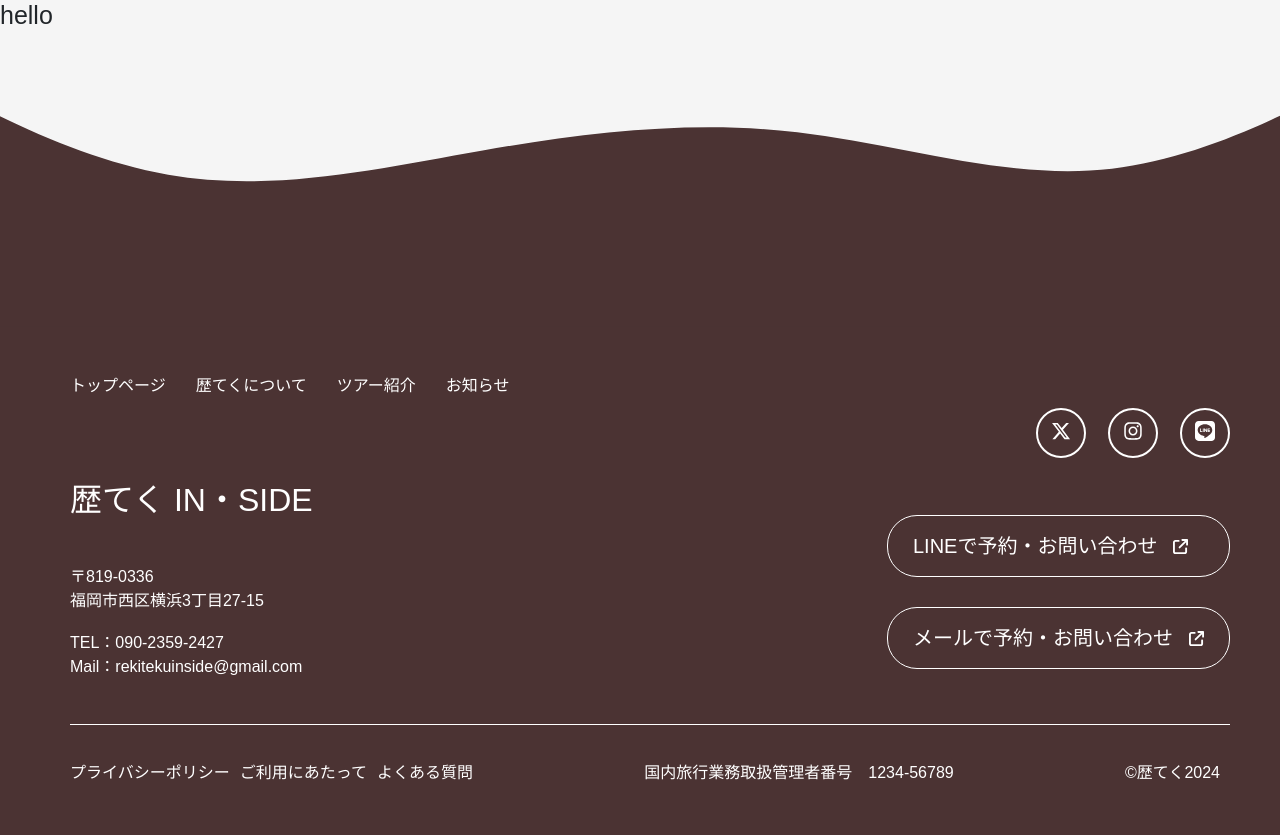
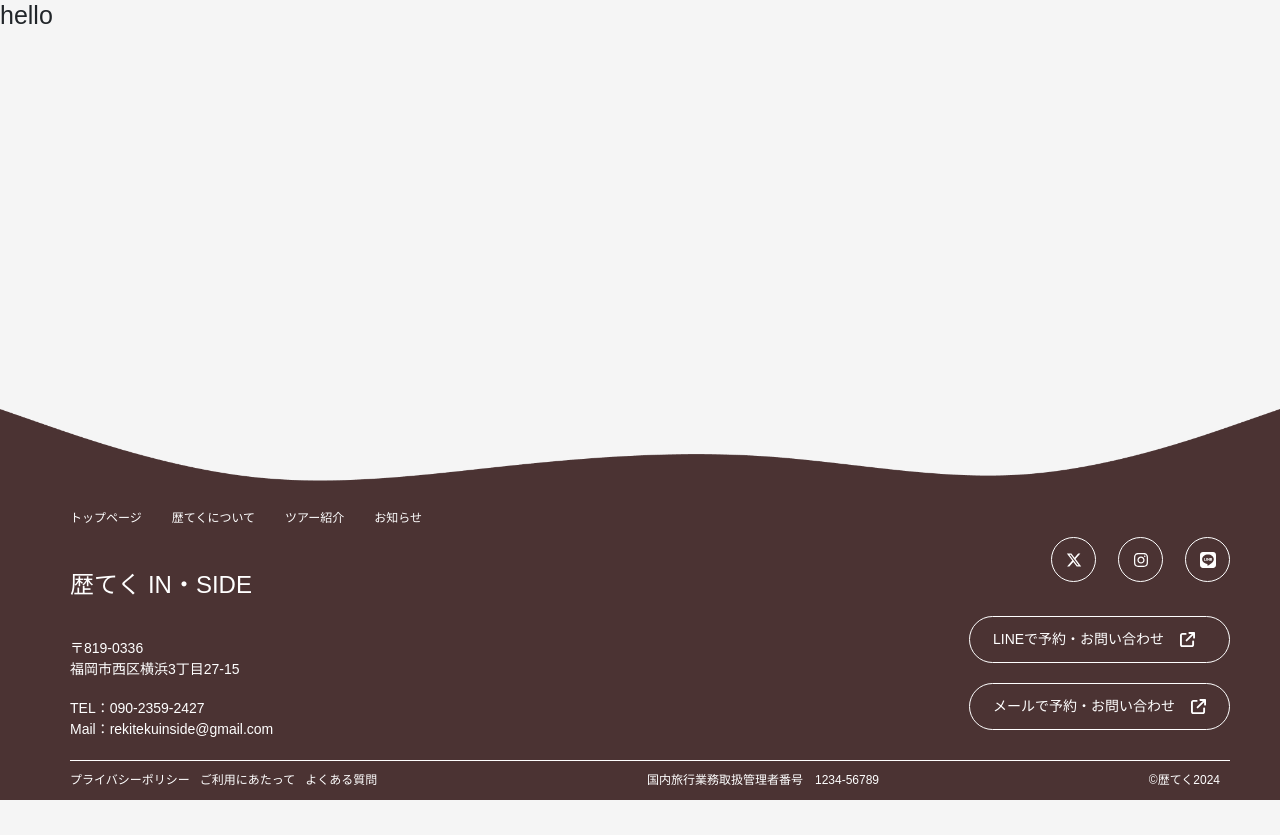
Before and after one commit to huynhnguyen1906/Reki-Teku, a Next.js app: page / in a window 1280 px wide. After the commit the page ends 800 px from the top, so only its background shows below. Built offline with nearby package versions, Linux system fonts and the light colour scheme; a web font is replaced by a local one.

Commit message:
footer修正 aタグ修正、背景画像の大きさ調整

```diff
--- a/src/components/Footer/Footer.tsx
+++ b/src/components/Footer/Footer.tsx
@@ -3,6 +3,7 @@ import { FaXTwitter } from "react-icons/fa6";
 import { FaInstagram } from "react-icons/fa";
 import { FaLine } from "react-icons/fa6";
 import { FaArrowUpRightFromSquare } from "react-icons/fa6";
+import Link from 'next/link';
 
 export default function Footer() {
     return (
@@ -10,10 +11,10 @@ export default function Footer() {
             <div className={Style.footerWrapper}>
                 <div className={Style.nav}>
                     <ul>
-                        <li><a href="#">トップページ</a></li>
-                        <li><a href="#">歴てくについて</a></li>
-                        <li><a href="#">ツアー紹介</a></li>
-                        <li><a href="#">お知らせ</a></li>
+                        <li><Link href="#">トップページ</Link></li>
+                        <li><Link href="#">歴てくについて</Link></li>
+                        <li><Link href="#">ツアー紹介</Link></li>
+                        <li><Link href="#">お知らせ</Link></li>
                     </ul>
                 </div>
                 <div className={Style.infoWrap}>
@@ -30,25 +31,25 @@ export default function Footer() {
                     </div>
                     <div className={Style.messageWrap}>
                         <div className={Style.sns}>
-                            <p><FaXTwitter /></p>
-                            <p><FaInstagram /></p>
-                            <p><FaLine /></p>
+                            <p><Link href="#"><FaXTwitter /></Link></p>
+                            <p><Link href="#"><FaInstagram /></Link></p>
+                            <p><Link href="#"><FaLine /></Link></p>
                         </div>
                         <div className={Style.mail}>
-                            <p>LINEで予約・お問い合わせ<span><FaArrowUpRightFromSquare /></span></p>
-                            <p>メールで予約・お問い合わせ<span><FaArrowUpRightFromSquare /></span></p>
+                            <p>LINEで予約・お問い合わせ<span><Link href="#"><FaArrowUpRightFromSquare /></Link></span></p>
+                            <p>メールで予約・お問い合わせ<span><Link href="#"><FaArrowUpRightFromSquare /></Link></span></p>
                         </div>
                     </div>
                 </div>
                 <div className={Style.footerWrap}>
                     <ul>
                         <li>
-                            <a href="#">プライバシーポリシー</a>
-                            <a href="#">ご利用にあたって</a>
-                            <a href="#">よくある質問</a>
+                            <Link href="#">プライバシーポリシー</Link>
+                            <Link href="#">ご利用にあたって</Link>
+                            <Link href="#">よくある質問</Link>
                         </li>
-                        <li><a href="#">国内旅行業務取扱管理者番号　1234-56789</a></li>
-                        <li><a href="#">&copy;歴てく2024</a></li>
+                        <li><Link href="#">国内旅行業務取扱管理者番号　1234-56789</Link></li>
+                        <li><Link href="#">&copy;歴てく2024</Link></li>
                     </ul>
                 </div>
             </div>
--- a/styles/componentsStyles/Footer.module.scss
+++ b/styles/componentsStyles/Footer.module.scss
@@ -1,25 +1,29 @@
 .footerBg{
+    background-image: url('../../public/images/footer.png');
     width: 100%;
-    height: 100vh;
-    background-image: url('../../public/images/footerBg.svg');
-    background-size: cover;
+    height: auto;
+    // background-size: 100% 100%;
     background-position: center center;
-    position: relative;
+    background-size: 100% 100%;
+    background-repeat: no-repeat;
+    position: fixed;
+    bottom: 0;
 }
 .footerWrapper{
-    width: 100vw;
-    position: absolute;
-    bottom: 0;
-    padding: 20px 50px 40px 70px;
+    // width: 100vw;
+    padding: 100px 50px 0px 70px;
     color: #fff;
     ul{
         list-style: none;
         padding: 0;
         a{
-            font-size: 16px;
+            font-size: 12px;
             color: #fff;
             text-decoration: none;
         }
+    }
+    svg{
+        color: #fff;
     }
 }
 .nav{
@@ -29,17 +33,18 @@
     }
 }
 .infoWrap{
-    margin-bottom: 45px;
+    margin-bottom: 20px;
     display: flex;
     justify-content: space-between;
     align-items: flex-end;
     h1{
-        margin: 63px 0 28px;
-        font-size: 32px;
+        margin-bottom: 20px;
+        font-size: 24px;
     }
     p{
-        font-size: 16px;
+        font-size: 14px;
     }
+
 }
 .contactWrap{
     display: flex;
@@ -53,31 +58,31 @@
     display: flex;
     flex-direction: column;
     align-items: flex-end;
-    gap: 4.7rem;
+    gap: 2.4rem;
     .sns{
         display: flex;
         gap: 2.2rem;
         p{
-            width: 5rem;
-            height: 5rem;
-            border: 2px solid #fff;
+            width: 4.5rem;
+            height: 4.5rem;
+            border: 1.6px solid #fff;
             border-radius: 100rem;
             text-align: center;
-            line-height: 4rem;
+            line-height: 3.8rem;
             svg{
-                width: 2rem;
-                height: 2rem;
+                width: 1.6rem;
+                height: 1.6rem;
             }
         }
     }
     .mail{
         display: flex;
         flex-direction: column;
-        gap: 2rem;
+        gap: 1rem;
         p{
-            padding: 15px 25px;
+            padding: 12px 23px;
             border-radius: 30px;
-            font-size: 2rem;
+            font-size: 14px;
             border: 1px solid #fff;
             display: flex;
             align-items: center;
@@ -93,15 +98,27 @@
     }
 }
 .footerWrap{
+    display: flex;
+    align-items: center;
+    // flex-direction: column;
+    height: 4rem;
+    width: 100%;
+    position: relative;
     &::before{
+        position: absolute;
         content: "";
+        width: 100%;
+        height: 1px;
         display: block;
-        margin-bottom: 36px;
+        top: 0;
+        // margin-bottom: 20px;
         border-top: 1px solid #fff;
     }
     ul{
+        width: 100%;
         display: flex;
         justify-content: space-between;
+        margin: 0;
         a{
             padding-right: 10px;
         }
```
Also changed, not shown: public/images/footer.png (added).
